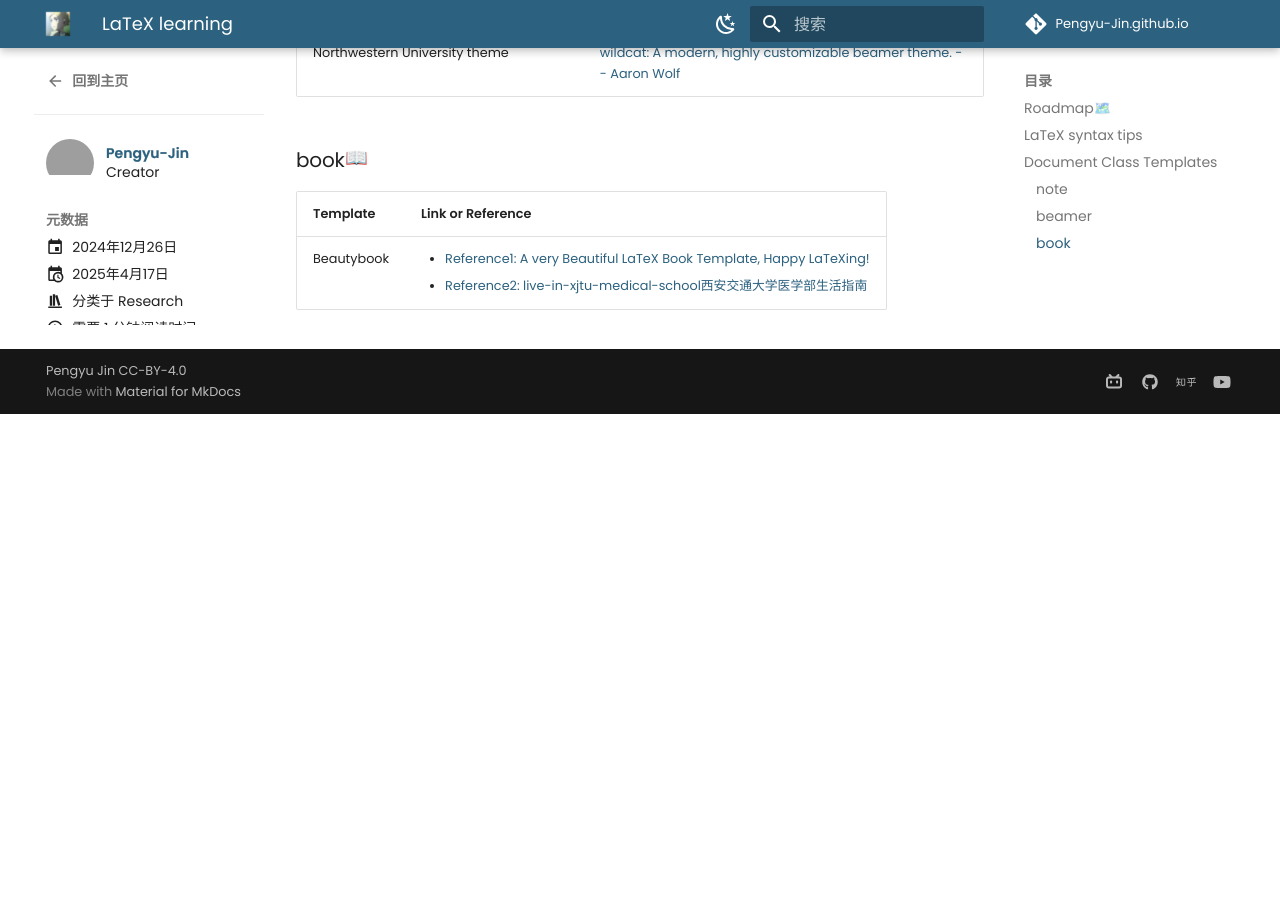
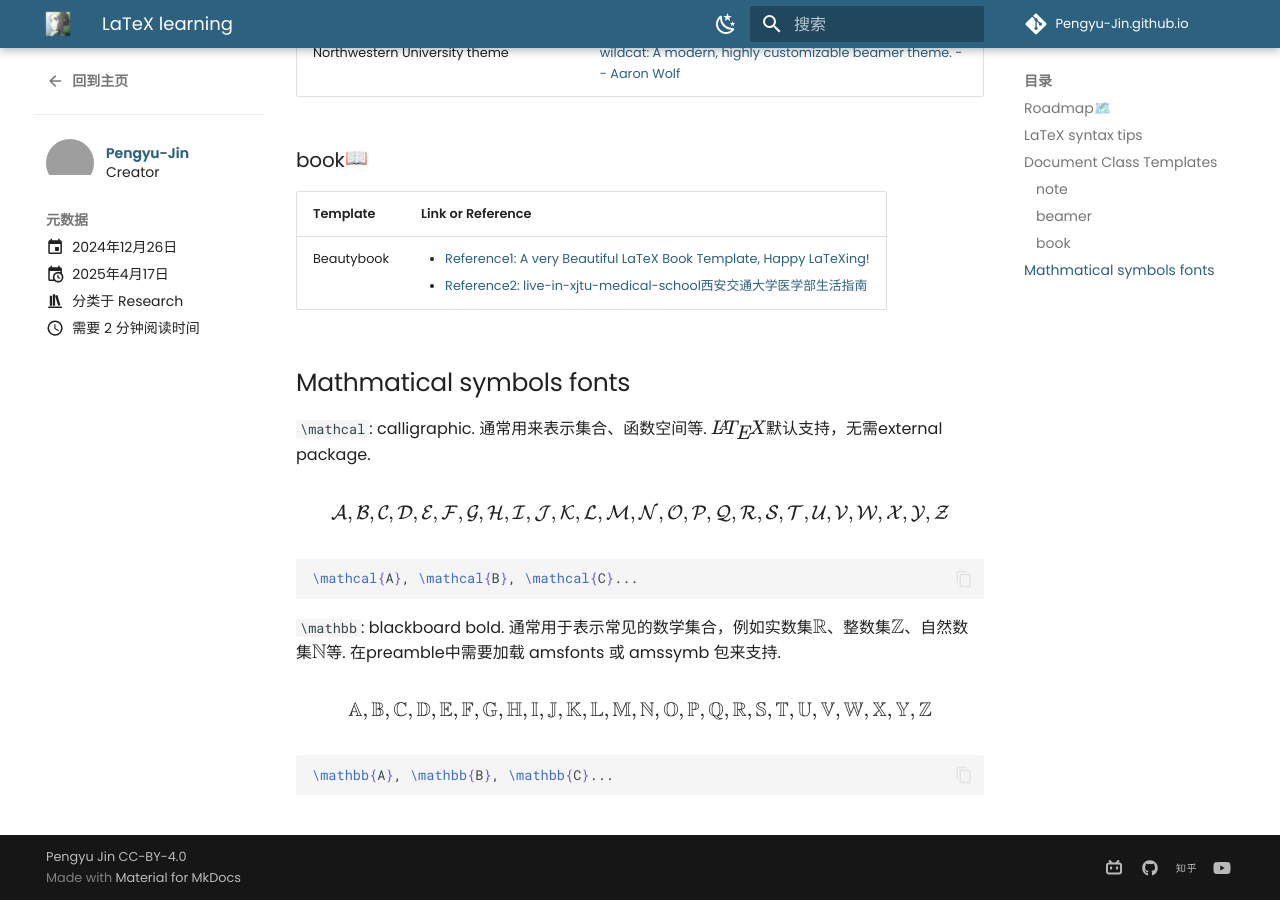
Before and after one commit to Pengyu-Jin/Pengyu-Jin.github.io, an MkDocs documentation site: the page built from docs/blog/posts/Latex.md, in a window 1280 px wide and 900 px high, scrolled down 1308 px. Built offline with MkDocs 1.6.1 and Material for MkDocs 9.7.7, drawn with Linux system fonts in a browser that asks for light colours; emoji names are drawn with the system emoji font; comment, search, counter and statistics services are not loaded; a style sheet for code colours, icons or effects is not loaded; before the commit the page ends 1722 px from its top, so only the background shows below that; grey boxes are pictures that could not be loaded.

Commit message:
update latex content

````diff
--- a/docs/blog/posts/Latex.md
+++ b/docs/blog/posts/Latex.md
@@ -42,9 +42,26 @@ YouTuber creation： [LaTeX Cheat Sheet](https://www.newthinktank.com/2019/01/la
         - `\begin{equation*} ... \end{equation*}`, `\begin{equation} ... \end{equation}`(编号)
         - `\begin{align*} ... \end{align*}`, `\begin{align} ... \end{align}`(编号)
 
-        ✨ equation仅支持单行公式；align支持多行公式，可以通过`&`指定对齐位置。
+        ✨ equation仅支持单行公式；align支持多行公式，可以通过`&`指定对齐位置，但是每行都有编号。
 
         ✨ pairs of dollar sign is no longer recommended: [Why use `\[...\]` in place of `$$...$$`?](https://texfaq.org/FAQ-dolldoll){:target="_blank"}
+
+        <br></br>
+
+        实现多行公式，但只有一个编号：
+
+        ```latex
+        \begin{equation}
+          \begin{aligned}
+            a &= b + c \\
+            &= d + e + f \\
+          \end{aligned}
+        \end{equation}
+        ```
+
+
+
+
 
 
 
@@ -68,3 +85,30 @@ YouTuber creation： [LaTeX Cheat Sheet](https://www.newthinktank.com/2019/01/la
 | Template | Link or Reference  |
 | --- | --- |
 | Beautybook | <ul><li>[Reference1: A very Beautiful LaTeX Book Template, Happy LaTeXing!](https://github.com/BeautyLaTeX/Beautybook){:target="_blank"}</li><li>[Reference2: live-in-xjtu-medical-school西安交通大学医学部生活指南](https://github.com/echore/live-in-xjtu-medical-school?tab=readme-ov-file){:target="_blank"}</li></ul> |
+
+
+
+
+## Mathmatical symbols fonts
+
+`\mathcal`: calligraphic. 通常用来表示集合、函数空间等. $\LaTeX{}$默认支持，无需external package.
+
+
+
+$$
+\mathcal{A}, \mathcal{B}, \mathcal{C}, \mathcal{D}, \mathcal{E}, \mathcal{F}, \mathcal{G}, \mathcal{H}, \mathcal{I}, \mathcal{J}, \mathcal{K}, \mathcal{L}, \mathcal{M}, \mathcal{N}, \mathcal{O}, \mathcal{P}, \mathcal{Q}, \mathcal{R}, \mathcal{S}, \mathcal{T}, \mathcal{U}, \mathcal{V}, \mathcal{W}, \mathcal{X}, \mathcal{Y}, \mathcal{Z}
+$$
+
+```latex
+\mathcal{A}, \mathcal{B}, \mathcal{C}...
+```
+
+`\mathbb`: blackboard bold. 通常用于表示常见的数学集合，例如实数集$\mathbb{R}$、整数集$\mathbb{Z}$、自然数集$\mathbb{N}$等. 在preamble中需要加载 amsfonts 或 amssymb 包来支持.
+
+$$
+\mathbb{A}, \mathbb{B}, \mathbb{C}, \mathbb{D}, \mathbb{E}, \mathbb{F}, \mathbb{G}, \mathbb{H}, \mathbb{I}, \mathbb{J}, \mathbb{K}, \mathbb{L}, \mathbb{M}, \mathbb{N}, \mathbb{O}, \mathbb{P}, \mathbb{Q}, \mathbb{R}, \mathbb{S}, \mathbb{T}, \mathbb{U}, \mathbb{V}, \mathbb{W}, \mathbb{X}, \mathbb{Y}, \mathbb{Z}
+$$
+
+```latex
+\mathbb{A}, \mathbb{B}, \mathbb{C}...
+```
````
